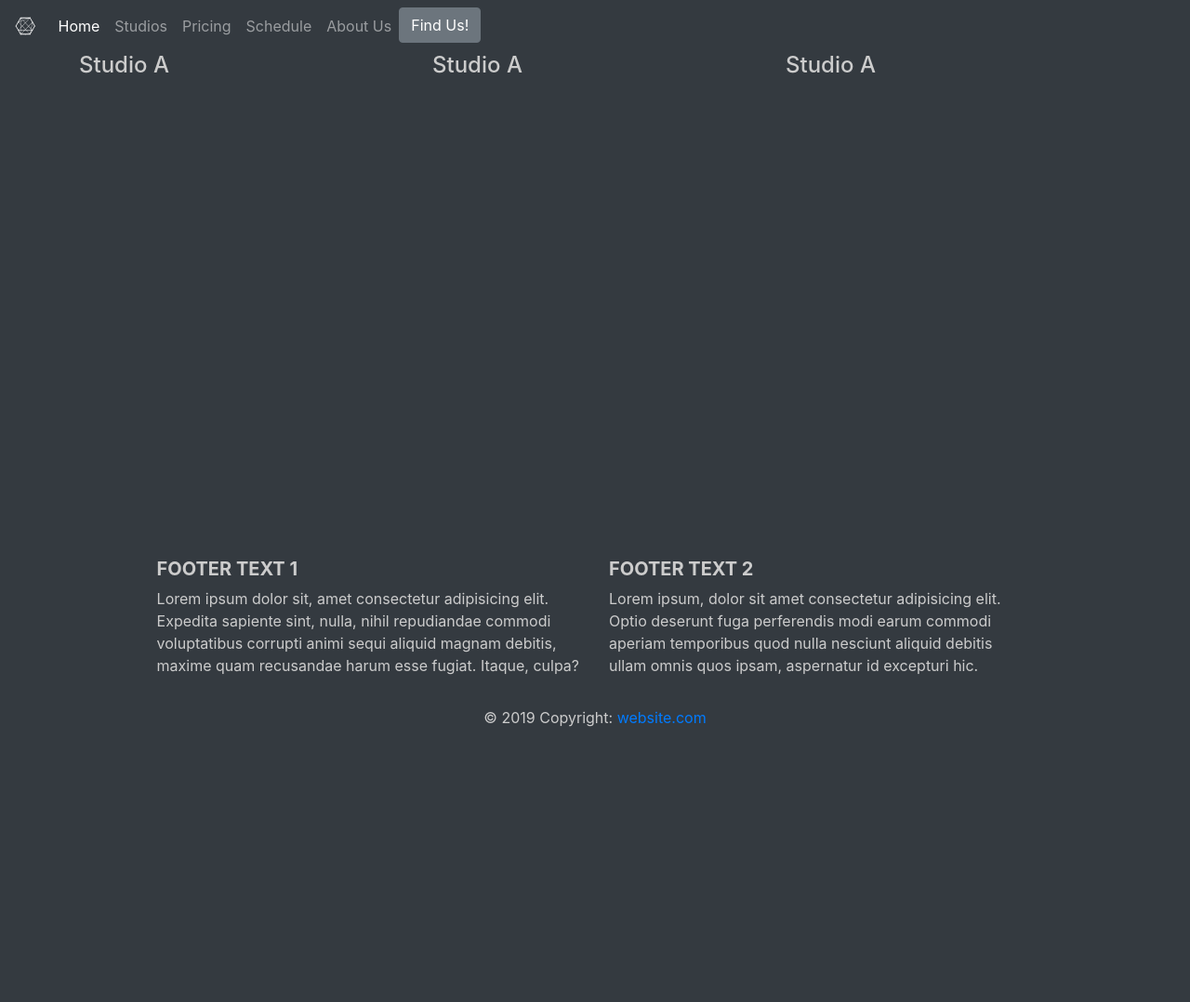
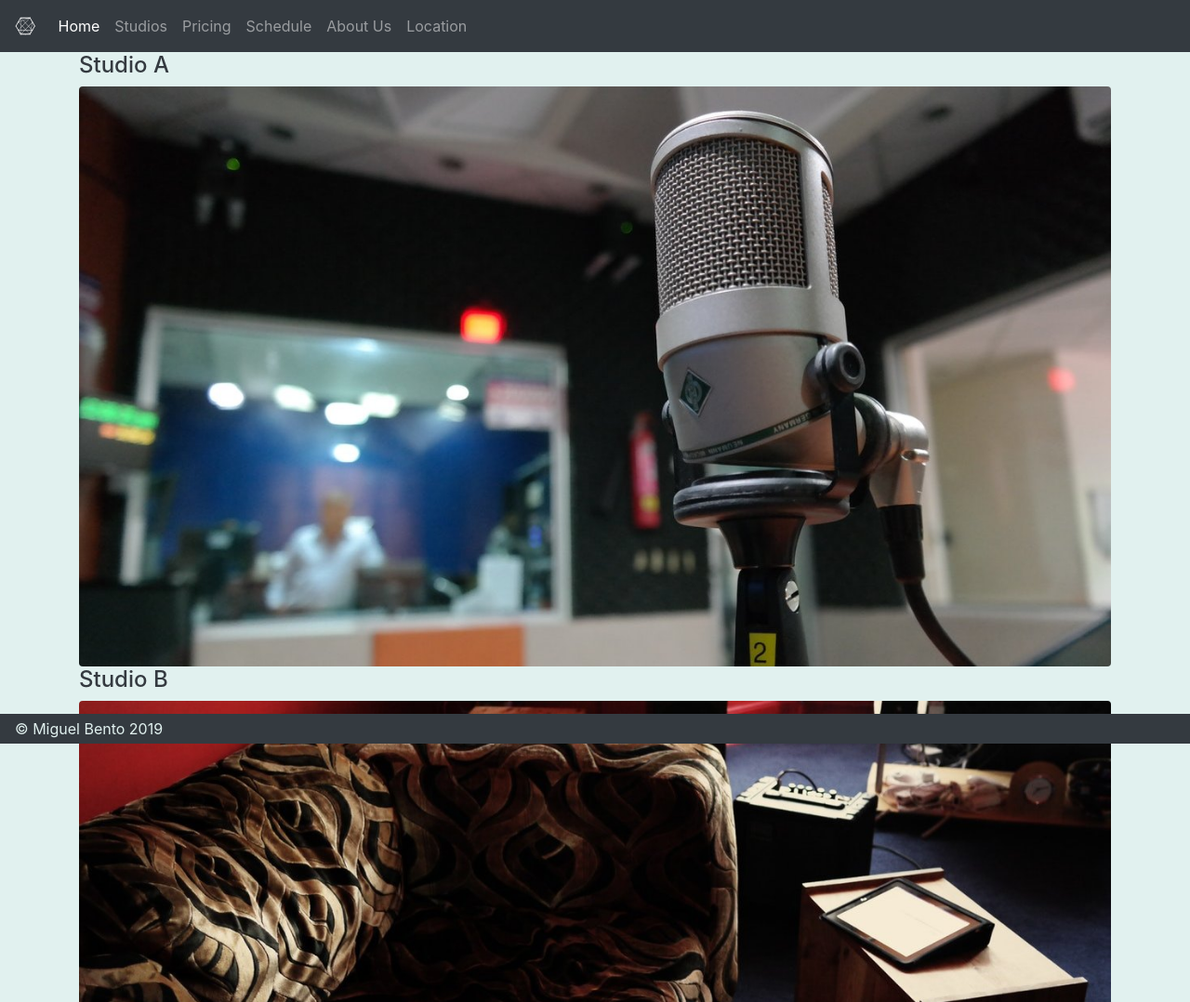
Before and after one commit to CupidsTrick/independent_one, a website: page studios.html in a window 1280 px wide. Shown: the top 1078 px of the page at 93% size. Before the commit the page ends 800 px from the top, so only its background shows below. Drawn offline with nearby package versions, Linux system fonts and the light colour scheme.

Commit message:
studios and scolor

```diff
--- a/scss/_config.scss
+++ b/scss/_config.scss
@@ -1,3 +1,7 @@
+@mixin ease {
+    transition: all 0.5s ease 0s;
+}
+
 @mixin mediaXs {
     @media screen and (max-width: 350px) {
         @content;
--- a/scss/main.scss
+++ b/scss/main.scss
@@ -1,23 +1,83 @@
 @import 'config';
 
-$bg-color:#343a40;
-$white: #ccc;
+$bg-color:#E1F1EF;
+$color: #343a40;
+$s-color:#C78200;
+$t-color:#703900;
+
+* {
+    text-decoration: none;
+}
+
+.row {
+    display: grid;
+    grid-template-areas:
+        "studioA"
+        "studioB"
+        "studioC"
+        "studioD"
+        "studioF";
+    grid-template-columns: repeat(2fr);
+
+
+}
 
 body {
     background: $bg-color;
-    color: $white;
+    color: $color;
     margin: 0;
+    overflow: auto;
+}
+
+/*
+.site {
+    header {
+        .navbar {
+            .nav-link:hover {
+                @include ease();
+
+                &:hover {
+                    color: $s-color;
+                }
+            }
+        }
+    }
+}
+*/
+main {
+    .container {
+        .row {
+            a {
+                text-decoration: none;
+                color: $color;
+                @include ease();
+
+                &:hover {
+                    color: $s-color;
+                }
+            }
+        }
+    }
+}
+
+h1,
+.footer {
+    margin-bottom: 0;
+    color: $bg-color;
 }
 
 .carousel {
-    width: 100%;
     max-width: 1450px;
     margin: auto;
 }
 
-.page-footer {
-    position: absolute;
-    bottom: 0;
+// Map
+.nav-link:hover {
+    cursor: pointer;
+}
+
+footer {
+    color: $color;
 }
 
 .map-container {
@@ -25,14 +85,17 @@ body {
     padding-bottom: 56.25%;
     position: relative;
     height: 0;
+
+    iframe {
+        left: 0;
+        top: 0;
+        height: 100%;
+        width: 100%;
+        position: absolute;
+    }
+
 }
 
-.map-container iframe {
-    left: 0;
-    top: 0;
-    height: 100%;
-    width: 100%;
-    position: absolute;
-}
+// End of map
 
 @import 'mobile';
--- a/studios.html
+++ b/studios.html
@@ -16,7 +16,7 @@
 <body>
     <div>
         <header>
-            <nav class="navbar navbar-expand-sm navbar-dark bg-dark ">
+            <nav class="navbar navbar-expand-sm navbar-dark bg-dark">
                 <a class="navbar-brand" href="#"><i class="fab fa-connectdevelop"></i></a>
                 <button class="navbar-toggler" type="button" data-toggle="collapse" data-target="#navbarSupportedContent"
                     aria-controls="navbarSupportedContent" aria-expanded="false" aria-label="Toggle navigation">
@@ -41,16 +41,9 @@
                         <li class="nav-item">
                             <a class="nav-link" href="contact.html">About Us</a>
                         </li>
-                        <div class="text-center">
-                            <button type="button" class="btn btn-secondary" data-toggle="modal" data-target="#modalGM">Find
-                                Us!</button>
-                        </div>
-                        <!--Modal: Name-->
-                        <div class="modal fade" id="modalYT" tabindex="-1" role="dialog" aria-labelledby="myModalLabel"
-                            aria-hidden="true">
-                            <div class="modal-dialog modal-md" role="document">
-                            </div>
-                        </div>
+                        <li class="nav-item">
+                            <a class="nav-link" data-toggle="modal" data-target="#modalGM">Location</a>
+                        </li>
                         <!--Modal: Name-->
                         <div class="modal fade" id="modalGM" tabindex="-1" role="dialog" aria-labelledby="myModalLabel"
                             aria-hidden="true">
@@ -87,52 +80,49 @@
     </div>
 
     <main>
-        <div class="container">
-            <div class="row align-items-start">
-                <div class="col">
-                    <h4>Studio A</h4>
-
+        <div class="container ">
+            <div class="row ">
+                <div class="col studioA"><a href="studioA.html" target="_blank" rel="noopener noreferrer">
+                        <h4>Studio A</h4>
+                        <img class="studio rounded img-fluid" src="./dist/media/studioA.jpeg" alt="Studio A">
+                    </a>
                 </div>
-                <div class="col">
-                    <h4>Studio A</h4>
+                <div class="col studioB"><a href="studioA.html" target="_blank" rel="noopener noreferrer">
+                        <h4>Studio B</h4>
+                        <img class="studio rounded img-fluid" src="./dist/media/studioB.jpeg" alt="Studio B">
+                    </a>
                 </div>
-                <div class="col">
-                    <h4>Studio A</h4>
+                <div class="w-100"></div>
+                <div class="col studioC"><a href="studioA.html" target="_blank" rel="noopener noreferrer">
+                        <h4>Studio C</h4>
+                        <img class="studio rounded img-fluid" src="./dist/media/studioC.jpeg" alt="Studio C">
+                    </a>
                 </div>
-            </div>
-
-        </div>
-        </div>
-
-    </main>
-    <footer class="page-footer font-small teal pt-4 bg-dark">
-        <div class="container-fluid text-center text-md-left">
-            <div class="row">
-                <div class="col-md-6 mt-md-0 mt-3">
-                    <h5 class="text-uppercase font-weight-bold">Footer text 1</h5>
-                    <p>Lorem ipsum dolor sit, amet consectetur adipisicing elit. Expedita sapiente sint, nulla,
-                        nihil
-                        repudiandae commodi voluptatibus corrupti animi sequi aliquid magnam debitis, maxime quam
-                        recusandae harum esse fugiat. Itaque, culpa?</p>
+                <div class="col studioD"><a href="studioA.html" target="_blank" rel="noopener noreferrer">
+                        <h4>Studio D</h4>
+                        <img class="studio rounded img-fluid" src="./dist/media/studioA.jpeg" alt="Studio D">
+                    </a>
                 </div>
-                <hr class="clearfix w-100 d-md-none pb-3">
-                <div class="col-md-6 mb-md-0 mb-3">
-                    <h5 class="text-uppercase font-weight-bold">Footer text 2</h5>
-                    <p>Lorem ipsum, dolor sit amet consectetur adipisicing elit. Optio deserunt fuga perferendis
-                        modi
-                        earum commodi aperiam temporibus quod nulla nesciunt aliquid debitis ullam omnis quos
-                        ipsam,
-                        aspernatur id excepturi hic.</p>
+                <div class="w-100"></div>
+                <div class="col studioE"><a href="studioA.html" target="_blank" rel="noopener noreferrer">
+                        <h4>Studio E</h4>
+                        <img class="studio rounded img-fluid" src="./dist/media/studioC.jpeg" alt="Studio E">
+                    </a>
+                </div>
+                <div class="col studioF"><a href="studioA.html" target="_blank" rel="noopener noreferrer">
+                        <h4>Studio F</h4>
+                        <img class="studio rounded img-fluid" src="./dist/media/studioA.jpeg" alt="Studio F">
+                    </a>
                 </div>
             </div>
         </div>
 
-        <div class="footer-copyright text-center py-3">© 2019 Copyright:
-            <a href="#"> website.com</a>
-        </div>
-
+    </main>
+    <footer>
+        <nav class="navbar fixed-bottom navbar-dark py-1 bg-dark">
+            <p class="footer">&copy; Miguel Bento 2019</p>
+        </nav>
     </footer>
-
 
     <!--JS-->
     <script src="https://code.jquery.com/jquery-3.3.1.slim.min.js" integrity="sha384-q8i/X+965DzO0rT7abK41JStQIAqVgRVzpbzo5smXKp4YfRvH+8abtTE1Pi6jizo"
```
Also changed, not shown: index.html (+17 -39 lines), dist/css/main.css.
